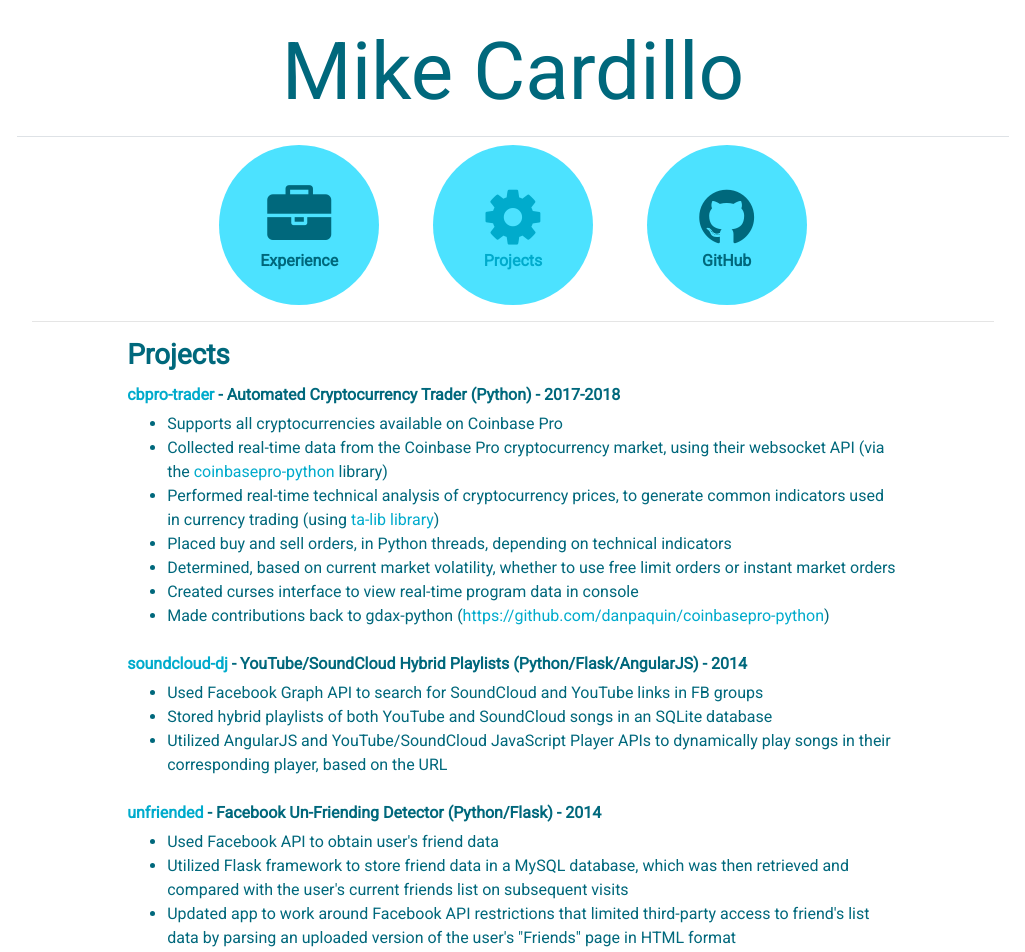
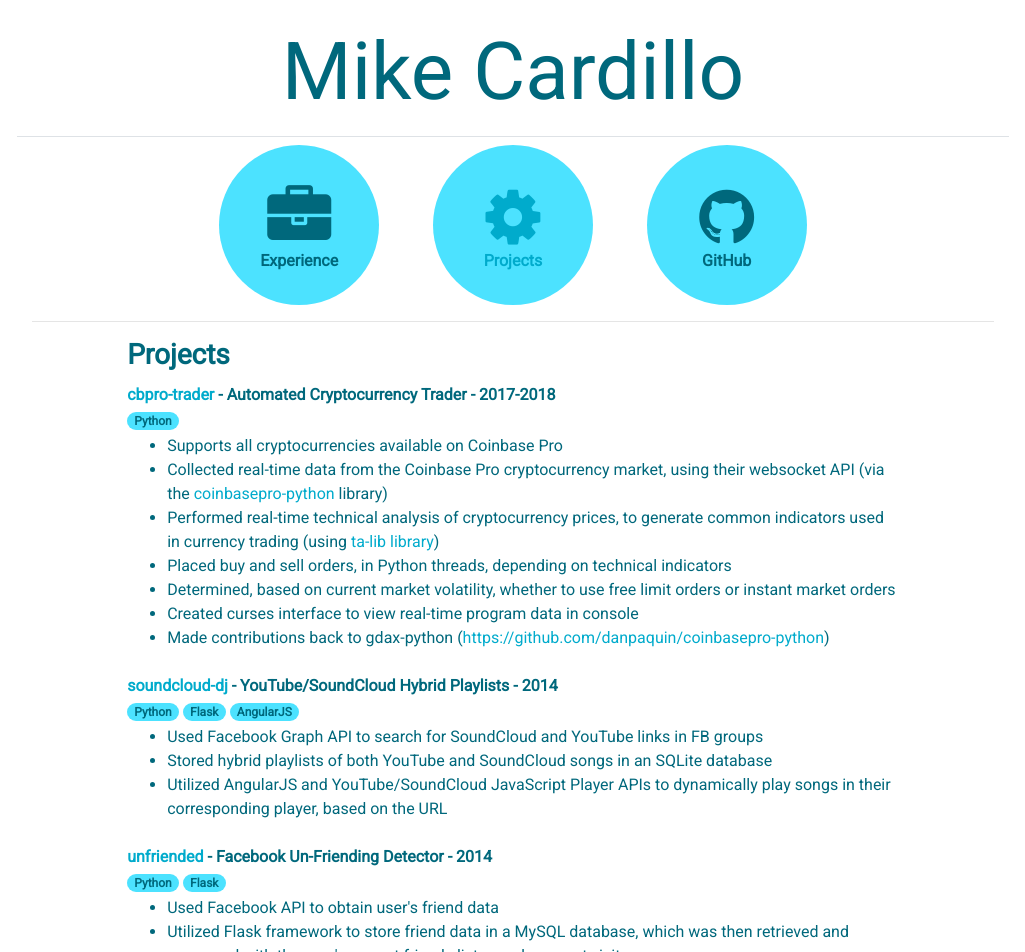
Before and after one commit to mcardillo55/portfolio-react, a React (Create React App) app: page /projects in a window 1280 px wide. Shown: the top 952 px of the page, without its empty margins (127-1152 px from the left). Built offline with nearby package versions, Linux system fonts and the light colour scheme.

Commit message:
Use bootstrap pills to display tech used

```diff
--- a/src/App.css
+++ b/src/App.css
@@ -24,6 +24,11 @@
     height: 60px;
     position: absolute;
     width: 100%;
+}
+
+.badge-primary {
+  color: #00687C;
+  background-color: #4CE2FF;
 }
 
 .container {
--- a/src/components/Project.jsx
+++ b/src/components/Project.jsx
@@ -1,4 +1,5 @@
 import React from 'react';
+import Badge from 'react-bootstrap/Badge'
 
 const Project = (props) => {
     let title;
@@ -12,9 +13,13 @@
     }
     return(
         <div className="project">
-            <h6>{title}{title && " - "}{props.description} ({props.stack}) - {props.years}</h6>
+            <h6 className="mb-1">{title}{title && " - "}{props.description} - {props.years}</h6>
+            <div>
+                {props.stack.map(function(technology) {
+                    return <Badge pill className="mr-1 mb-1" variant="primary">{technology}</Badge>
+                })}
+            </div>
             <ul>
-
                 {props.tasks.map(function(task) {
                     return <li dangerouslySetInnerHTML={{__html: task}} />
                 })}
--- a/src/components/ProjectsSection.jsx
+++ b/src/components/ProjectsSection.jsx
@@ -9,7 +9,7 @@
             <Project title="cbpro-trader"
                      link="https://github.com/mcardillo55/cbpro-trader"
                      description="Automated Cryptocurrency Trader"
-                     stack="Python"
+                     stack={["Python"]}
                      years="2017-2018"
                      tasks={["Supports all cryptocurrencies available on Coinbase Pro",
                              "Collected real-time data from the Coinbase Pro cryptocurrency market, using their websocket API (via the <a href=\"https://github.com/danpaquin/coinbasepro-python\">coinbasepro-python</a> library)",
@@ -21,7 +21,7 @@
             <Project title="soundcloud-dj"
                      link="https://github.com/mcardillo55/soundcloud-dj"
                      description="YouTube/SoundCloud Hybrid Playlists"
-                     stack="Python/Flask/AngularJS"
+                     stack={["Python", "Flask", "AngularJS"]}
                      years="2014"
                      tasks={["Used Facebook Graph API to search for SoundCloud and YouTube links in FB groups",
                              "Stored hybrid playlists of both YouTube and SoundCloud songs in an SQLite database",
@@ -29,13 +29,13 @@
             <Project title="unfriended"
                      link="https://github.com/mcardillo55/unfriended-flask"
                      description="Facebook Un-Friending Detector"
-                     stack="Python/Flask"
+                     stack={["Python", "Flask"]}
                      years="2014"
                      tasks={["Used Facebook API to obtain user's friend data",
                              "Utilized Flask framework to store friend data in a MySQL database, which was then retrieved and compared with the user's current friends list on subsequent visits",
                              "Updated app to work around Facebook API restrictions that limited third-party access to friend's list data by parsing an uploaded version of the user's \"Friends\" page in HTML format"]}/>
             <Project description="Student Space Programs Laboratory"
-                     stack="C/GTK+"
+                     stack={["C", "GTK+"]}
                      years="2010"
                      tasks={["Developed front end interface to parse XML messages from a near-space satellite, classify by severity and display in a table format on ground station computers"]}/>
         </div>
```
